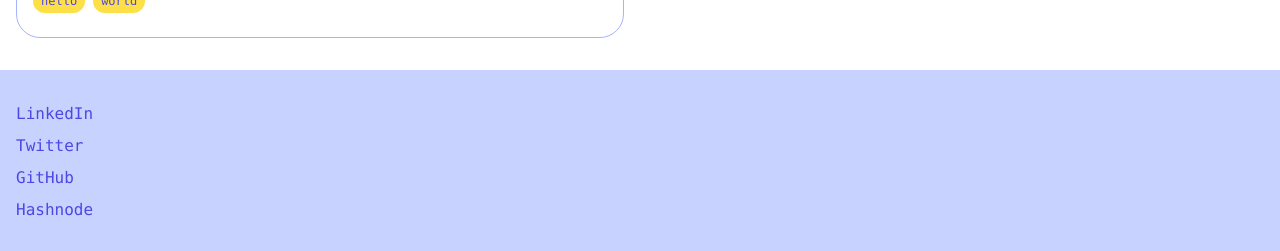
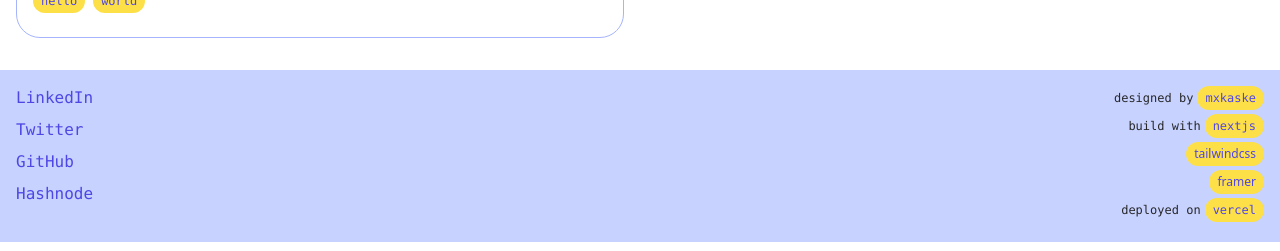
Before and after one commit to mxkaske/next-mxkaske, a Next.js app: page / in a window 1280 px wide. Shown: the part 1582-1833 px from the top of the page. Built offline with nearby package versions, Linux system fonts and the light colour scheme.

Commit message:
:wrench: footer alignment example

```diff
--- a/components/footer.tsx
+++ b/components/footer.tsx
@@ -1,15 +1,34 @@
 import React from "react";
 import Container from "./container";
 import Button from "./button";
+import Tag from "./tag";
 
 const Footer = () => {
   return (
-    <footer className="bg-primary-200 py-4">
-      <Container>
-        <Button className="block pb-2">LinkedIn</Button>
-        <Button className="block pb-2">Twitter</Button>
-        <Button className="block pb-2">GitHub</Button>
-        <Button className="block">Hashnode</Button>
+    <footer className="bg-primary-200">
+      <Container className="flex flex-col sm:flex-row space-between">
+        <div className="flex-1">
+          <Button className="block pb-2">LinkedIn</Button>
+          <Button className="block pb-2">Twitter</Button>
+          <Button className="block pb-2">GitHub</Button>
+          <Button className="block">Hashnode</Button>
+        </div>
+        <div className="flex flex-col items-end justify-end text-xs">
+          <p className="pb-1">
+            designed by
+            <Tag label="mxkaske" className="ml-1" />
+          </p>
+          <p className="pb-1">
+            build with
+            <Tag label="nextjs" className="ml-1" />
+          </p>
+          <Tag label="tailwindcss" className="block mb-1" />
+          <Tag label="framer" className="block mb-1" />
+          <p className="pb-1">
+            deployed on
+            <Tag label="vercel" className="ml-1" />
+          </p>
+        </div>
       </Container>
     </footer>
   );
```
